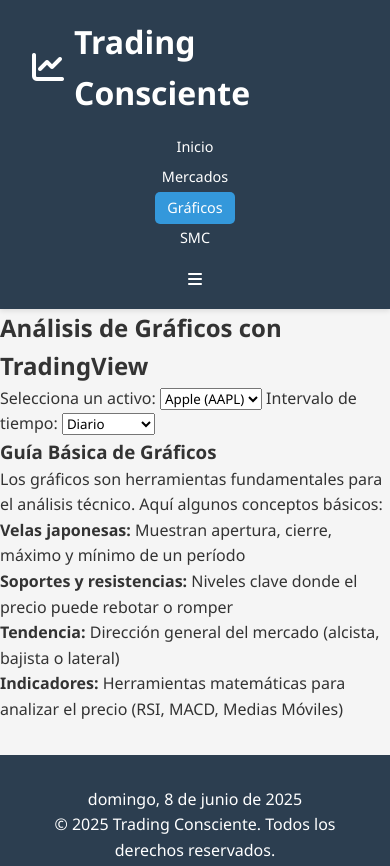
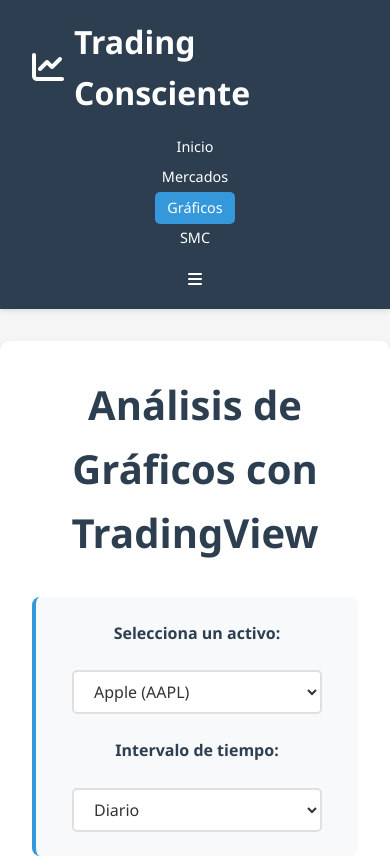
Before and after one commit to Santipv/ProyectoPagina, a plain HTML site: page pages/graficos.html in a window 390 px wide. Shown: the top 866 px of the page. Drawn offline with Linux system fonts and the light colour scheme; a script that the page names is missing.

Commit message:
actualizado

```diff
--- a/styles.css
+++ b/styles.css
@@ -273,6 +273,43 @@ footer {
         width: 100%;
         max-width: 300px;
     }
+
+    /* Responsive para gráficos */
+    main.charts-container {
+        margin: 1rem;
+        padding: 1.5rem;
+    }
+
+    main.charts-container h2 {
+        font-size: 2rem;
+    }
+
+    .chart-selector {
+        flex-direction: column;
+        gap: 1rem;
+        text-align: center;
+    }
+
+    .chart-selector label {
+        font-size: 0.9rem;
+    }
+
+    .chart-selector select {
+        width: 100%;
+        max-width: 250px;
+    }
+
+    #tradingview-chart {
+        height: 400px;
+    }
+
+    .chart-guide {
+        padding: 1.5rem;
+    }
+
+    .chart-guide h3 {
+        font-size: 1.3rem;
+    }
 }
 
 @media (max-width: 480px) {
@@ -292,6 +329,160 @@ footer {
         padding: 0.4rem 0.8rem;
         font-size: 0.9rem;
     }
+
+    /* Responsive móvil para gráficos */
+    main.charts-container h2 {
+        font-size: 1.8rem;
+    }
+
+    .chart-selector {
+        padding: 1rem;
+    }
+
+    .chart-selector select {
+        font-size: 0.9rem;
+        padding: 0.4rem 0.8rem;
+    }
+
+    #tradingview-chart {
+        height: 350px;
+    }
+
+    .chart-guide {
+        padding: 1rem;
+    }
+
+    .chart-guide h3 {
+        font-size: 1.2rem;
+    }
+
+    .chart-guide p,
+    .chart-guide li {
+        font-size: 0.9rem;
+    }
+}
+
+/* Contenedor de gráficos */
+main.charts-container {
+    max-width: 1400px;
+    margin: 2rem auto;
+    padding: 2rem;
+    background-color: white;
+    border-radius: 10px;
+    box-shadow: 0 4px 8px rgba(0,0,0,0.1);
+}
+
+main.charts-container h2 {
+    text-align: center;
+    font-size: 2.5rem;
+    margin-bottom: 2rem;
+    color: #2c3e50;
+    font-weight: 700;
+}
+
+/* Selector de gráfico */
+.chart-selector {
+    display: flex;
+    flex-wrap: wrap;
+    gap: 1.5rem;
+    align-items: center;
+    justify-content: center;
+    margin-bottom: 2rem;
+    padding: 1.5rem;
+    background-color: #f8f9fa;
+    border-radius: 8px;
+    border-left: 4px solid #3498db;
+}
+
+.chart-selector label {
+    font-weight: 600;
+    color: #2c3e50;
+    font-size: 1rem;
+}
+
+.chart-selector select {
+    padding: 0.5rem 1rem;
+    border: 2px solid #e0e0e0;
+    border-radius: 5px;
+    font-size: 1rem;
+    background-color: white;
+    color: #333;
+    cursor: pointer;
+    transition: all 0.3s ease;
+    outline: none;
+}
+
+.chart-selector select:hover {
+    border-color: #3498db;
+}
+
+.chart-selector select:focus {
+    border-color: #3498db;
+    box-shadow: 0 0 0 3px rgba(52, 152, 219, 0.1);
+}
+
+/* Widget de TradingView */
+.tradingview-widget-container {
+    margin: 2rem 0;
+    background-color: white;
+    border-radius: 10px;
+    box-shadow: 0 4px 8px rgba(0,0,0,0.1);
+    overflow: hidden;
+    min-height: 500px;
+}
+
+#tradingview-chart {
+    width: 100%;
+    height: 500px;
+    border-radius: 10px;
+}
+
+/* Guía de gráficos */
+.chart-guide {
+    background-color: white;
+    margin: 2rem 0;
+    padding: 2rem;
+    border-radius: 8px;
+    box-shadow: 0 4px 6px rgba(0,0,0,0.1);
+    border-left: 4px solid #e74c3c;
+}
+
+.chart-guide h3 {
+    color: #2c3e50;
+    font-size: 1.5rem;
+    margin-bottom: 1rem;
+    display: flex;
+    align-items: center;
+    gap: 0.5rem;
+}
+
+.chart-guide h3::before {
+    content: '📊';
+    font-size: 1.3rem;
+}
+
+.chart-guide p {
+    color: #555;
+    margin-bottom: 1rem;
+    font-size: 1.1rem;
+    line-height: 1.7;
+}
+
+.chart-guide ul {
+    padding-left: 1.5rem;
+    margin-bottom: 1rem;
+}
+
+.chart-guide li {
+    color: #555;
+    margin-bottom: 0.8rem;
+    font-size: 1rem;
+    line-height: 1.5;
+}
+
+.chart-guide li strong {
+    color: #2c3e50;
+    font-weight: 600;
 }
 
 /* Efectos adicionales */
```
